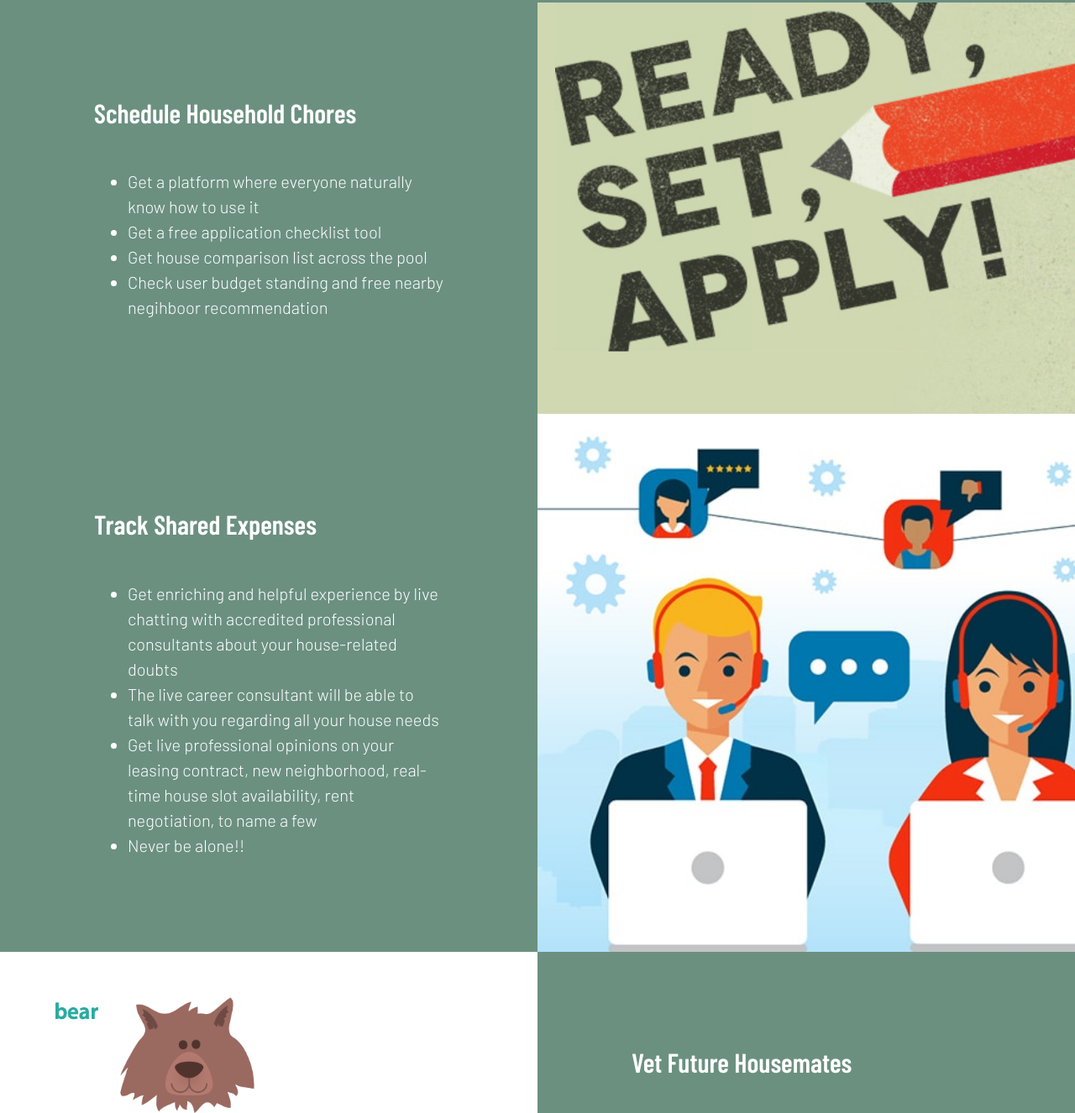
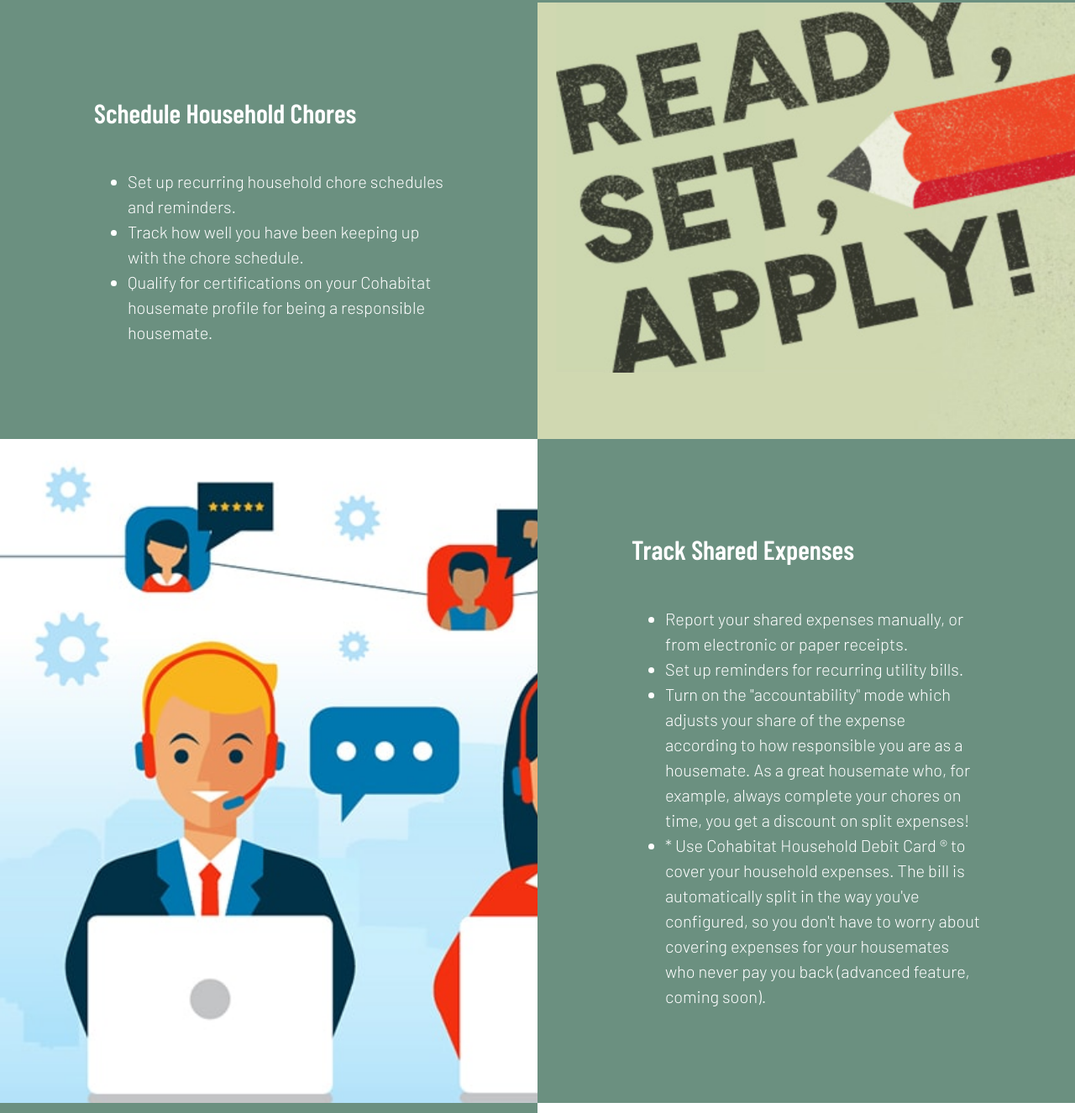
Before and after one commit to Orpheusp/cohabitat, a website: page index.html in a window 1280 px wide. Shown: the part 1740-3066 px from the top of the page at 84% size. Drawn offline with nearby package versions, Linux system fonts and the light colour scheme.

Commit message:
Complete all product descriptions

```diff
--- a/index.html
+++ b/index.html
@@ -116,7 +116,7 @@
                 cover.
               </p>
               <p class="lead mb-0">
-                Use Cohabitat household debit card ® to cover shared expenses and
+                Use Cohabitat Household Debit Card ® to cover shared expenses and
                 automatically split the bill (coming soon).
               </p>
             </div>
@@ -149,15 +149,40 @@
           <div class="col-lg-6 order-lg-1 my-auto showcase-text">
             <h2 class="mb-5">Schedule Household Chores</h2>
             <ul class="lead mb-0">
+              <li>Set up recurring household chore schedules and reminders.</li>
+              <li>Track how well you have been keeping up with the chore schedule.</li>
+              <li>Qualify for certifications on your Cohabitat housemate profile for being
+                a responsible housemate.</li>
+            </ul>
+          </div>
+        </div>
+
+        <div class="row no-gutters">
+          <div
+            class="col-lg-6 text-white showcase-img"
+            style="background-image: url('img/bg-showcase-3.jpg')"
+          ></div>
+          <div class="col-lg-6 my-auto showcase-text">
+            <h2 class="mb-5">Track Shared Expenses</h2>
+            <ul class="lead mb-0">
               <li>
-                Get a platform where everyone naturally know how to use it
+                Report your shared expenses manually, or from electronic or
+                paper receipts.
               </li>
-              <li>Get a free application checklist tool</li>
-              <li>Get house comparison list across the pool</li>
               <li>
-                Check user budget standing and free nearby negihboor
-                recommendation
+                Set up reminders for recurring utility bills.
               </li>
+              <li>
+                Turn on the "accountability" mode which adjusts your share of
+                the expense according to how responsible you are as a housemate.
+                As a great housemate who, for example, always complete your
+                chores on time, you get a discount on split expenses!
+              </li>
+              <li>* Use Cohabitat Household Debit Card ® to cover your household
+                expenses. The bill is automatically split in the way you've
+                configured, so you don't have to worry about covering expenses
+                for your housemates who never pay you back (advanced feature,
+                coming soon). </li>
             </ul>
           </div>
         </div>
@@ -165,36 +190,9 @@
         <div class="row no-gutters">
           <div
             class="col-lg-6 order-lg-2 text-white showcase-img"
-            style="background-image: url('img/bg-showcase-3.jpg')"
+            style="background-image: url('img/bg-showcase-2.png')"
           ></div>
           <div class="col-lg-6 order-lg-1 my-auto showcase-text">
-            <h2 class="mb-5">Track Shared Expenses</h2>
-            <ul class="lead mb-0">
-              <li>
-                Get enriching and helpful experience by live chatting with
-                accredited professional consultants about your house-related
-                doubts
-              </li>
-              <li>
-                The live career consultant will be able to talk with you
-                regarding all your house needs
-              </li>
-              <li>
-                Get live professional opinions on your leasing contract, new
-                neighborhood, real-time house slot availability, rent
-                negotiation, to name a few
-              </li>
-              <li>Never be alone!!</li>
-            </ul>
-          </div>
-        </div>
-
-        <div class="row no-gutters">
-          <div
-            class="col-lg-6 text-white showcase-img"
-            style="background-image: url('img/bg-showcase-2.png')"
-          ></div>
-          <div class="col-lg-6 my-auto showcase-text">
             <h2 class="mb-5">Vet Future Housemates</h2>
             <ul class="lead mb-0">
               <li>
```
